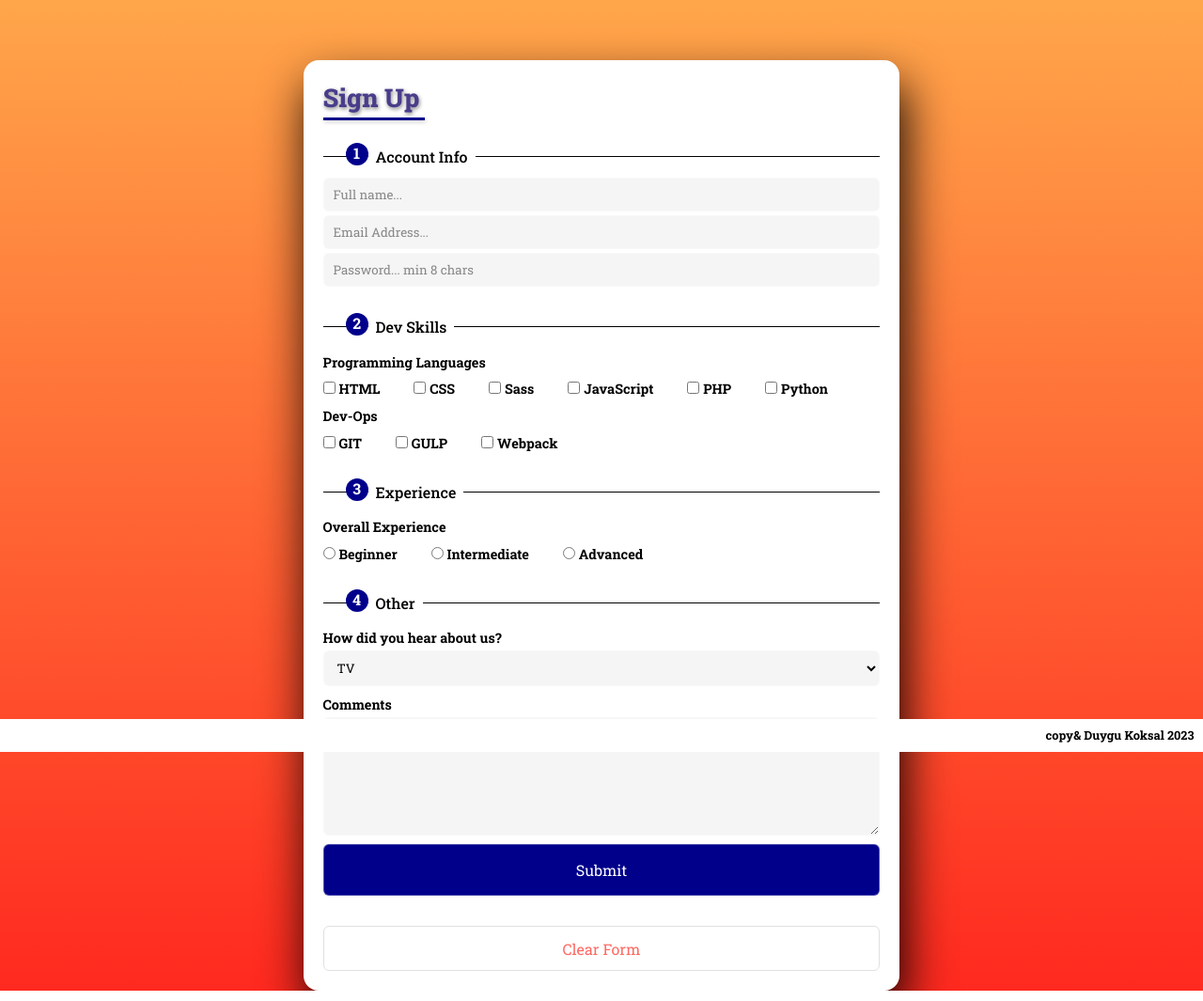
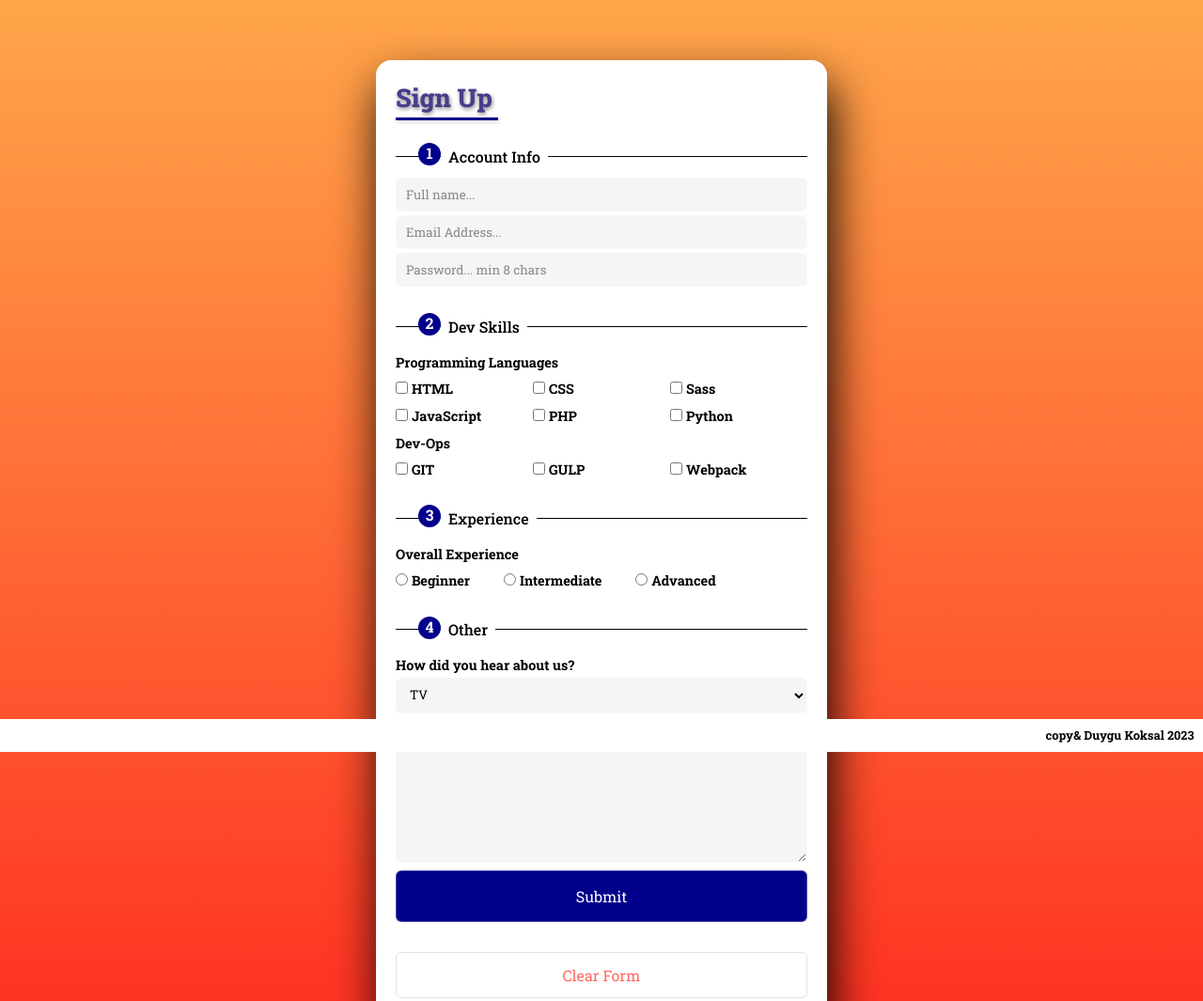
Before and after one commit to duyguca/sign-up-form, a plain HTML site: page index.html in a window 1280 px wide. Shown: the top 1065 px of the page at 94% size. Drawn offline with Linux system fonts and the light colour scheme.

Commit message:
grid added

```diff
--- a/index.html
+++ b/index.html
@@ -40,31 +40,52 @@
               required />
             </fieldset>
             <fieldset>
-              <legend><span class="circle">2</span>Dev Skills</legend>
+              <legend ><span class="circle">2</span>Dev Skills</legend>
               <label for="programming-language">Programming Languages</label>
-
+              <div class="grid">
+              <div>
               <input type="checkbox" name="html" id="html" value="html" />
               <label for="html">HTML</label>
+              </div>
+              <div>
               <input type="checkbox" name="css" id="css" value="css" />
               <label for="css">CSS</label>
+              </div>
+              <div>
                <input type="checkbox" name="sass" id="sass" value="sass" />
               <label for="sas">Sass</label>
-
+              </div>
+              <div>
               <input type="checkbox" name="js" id="js" value="js" />
               <label for="js">JavaScript</label>
+              </div>
+              <div>
               <input type="checkbox" name="php" id="php" value="php" />
               <label for="php">PHP</label>
+              </div>
+              <div>
               <input type="checkbox" name="python" id="python" value="python" />
               <label for="python">Python</label>
+              </div>
+              </div>
 
 
               <label for="dev-ops">Dev-Ops</label>
+              <div class="grid">
+                <div>
                <input type="checkbox" name="git" id="git" value="git" />
               <label for="git">GIT</label>
+              </div>
+              <div>
                <input type="checkbox" name="gulp" id="gulp" value="gulp" />
               <label for="gulp">GULP</label>
+              </div>
+              <div>
                <input type="checkbox" name="webpack" id="webpack" value="webpack" />
               <label for="webpack">Webpack</label>
+              </div>
+
+              </div>
 
             </fieldset>
             <fieldset>
--- a/styles.css
+++ b/styles.css
@@ -16,8 +16,9 @@ main {
   align-items: flex-start;
   min-height: 100vh;
   margin-bottom: 5rem;
-  /* max-width: 30rem; */
+  max-width: 30rem;
   margin: 0 auto;
+  padding-bottom: 5rem;
 }
 
 .form-container {
@@ -188,3 +189,8 @@ select[name="referredby"] {
   white-space: nowrap !important;
   border: 0 !important;
 }
+
+.grid {
+  display: grid;
+  grid-template-columns: 1fr 1fr 1fr;
+}
```
